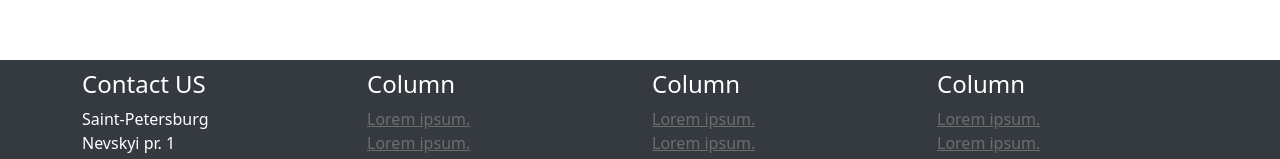
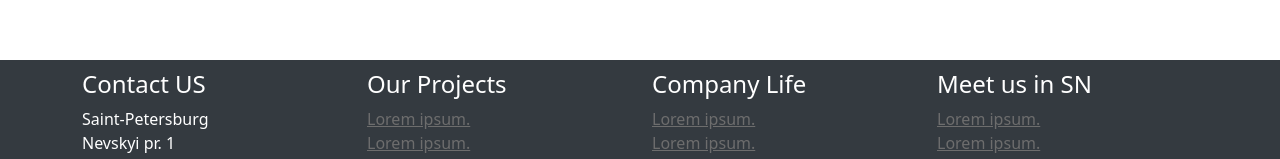
Before and after one commit to valentinepit/REST, a React (Create React App) app in the folder frontend/: page / in a window 1280 px wide. Shown: the part 521-680 px from the top of the page. Built offline with nearby package versions, Linux system fonts and the light colour scheme; no server answers.

Commit message:
Some footer and header changes

```diff
--- a/frontend/src/App.css
+++ b/frontend/src/App.css
@@ -27,6 +27,7 @@
 .App-link {
     color: #61dafb;
 }
+
 :root {
     --mainDark: #343a40;
     --mainGray: rgba(109, 109, 109);
@@ -34,19 +35,24 @@
     --mainWhite: #fff;
     --mainBlue: #007bff;
 }
-html{
+
+html {
     height: 100%;
 }
 
-body{
+body {
     height: 100%;
 }
 
-.main-container{
+.navbar-brand {
+    width: 30px;
+}
+
+.main-container {
     height: 100%;
 }
 
-.flex-container{
+.flex-container {
     display: flex;
     flex-direction: column;
     min-height: 100%;
--- a/frontend/src/components/Footer.js
+++ b/frontend/src/components/Footer.js
@@ -19,7 +19,7 @@ function Footer() {
                         </div>
                         {/* Column 2*/}
                         <div className="col-md-3 col-sm-6">
-                            <h4>Column</h4>
+                            <h4>Our Projects</h4>
                             <ul className="list-unstyled">
                                 <li><a href="/">Lorem ipsum.</a></li>
                                 <li><a href="/">Lorem ipsum.</a></li>
@@ -29,7 +29,7 @@ function Footer() {
                         </div>
                         {/* Column 3*/}
                         <div className="col-md-3 col-sm-6">
-                            <h4>Column</h4>
+                            <h4>Company Life</h4>
                             <ul className="list-unstyled">
                                 <li><a href="/">Lorem ipsum.</a></li>
                                 <li><a href="/">Lorem ipsum.</a></li>
@@ -39,7 +39,7 @@ function Footer() {
                         </div>
                         {/* Column 4*/}
                         <div className="col-md-3 col-sm-6">
-                            <h4>Column</h4>
+                            <h4>Meet us in SN</h4>
                             <ul className="list-unstyled">
                                 <li><a href="/">Lorem ipsum.</a></li>
                                 <li><a href="/">Lorem ipsum.</a></li>
--- a/frontend/src/components/Navbar.js
+++ b/frontend/src/components/Navbar.js
@@ -8,9 +8,9 @@ function Navbar() {
         <div className="header">
             <nav className="navbar navbar-expand-lg bg-dark">
                 <div className="container-fluid">
-                    <a className="navbar-brand" href="#">
+                    <Link className="navbar-brand" to='/'>
                         <img src={logo} alt="logo"/>
-                    </a>
+                    </Link>
                     <button className="navbar-toggler" type="button" data-bs-toggle="collapse"
                             data-bs-target="#navbarSupportedContent" aria-controls="navbarSupportedContent"
                             aria-expanded="false" aria-label="Toggle navigation">
```
Lines whose indentation alone changed are shown as unchanged.
